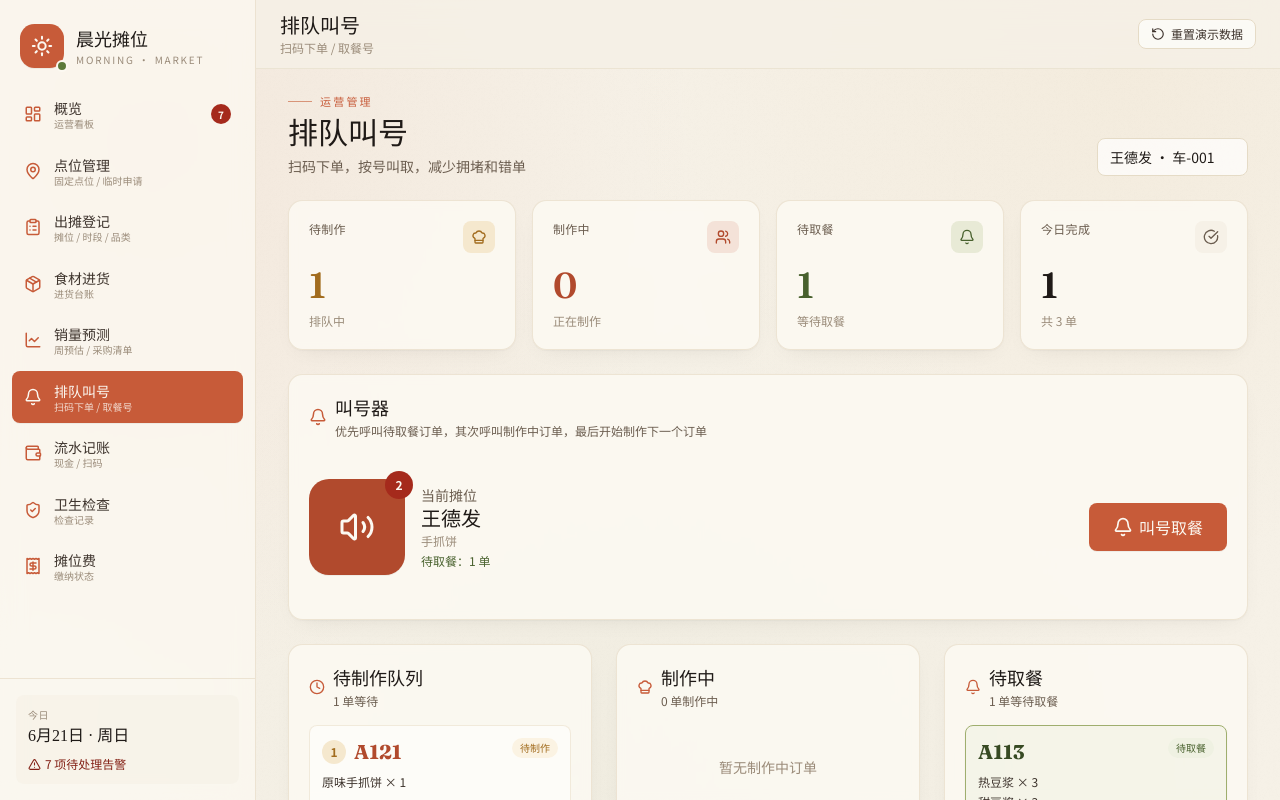
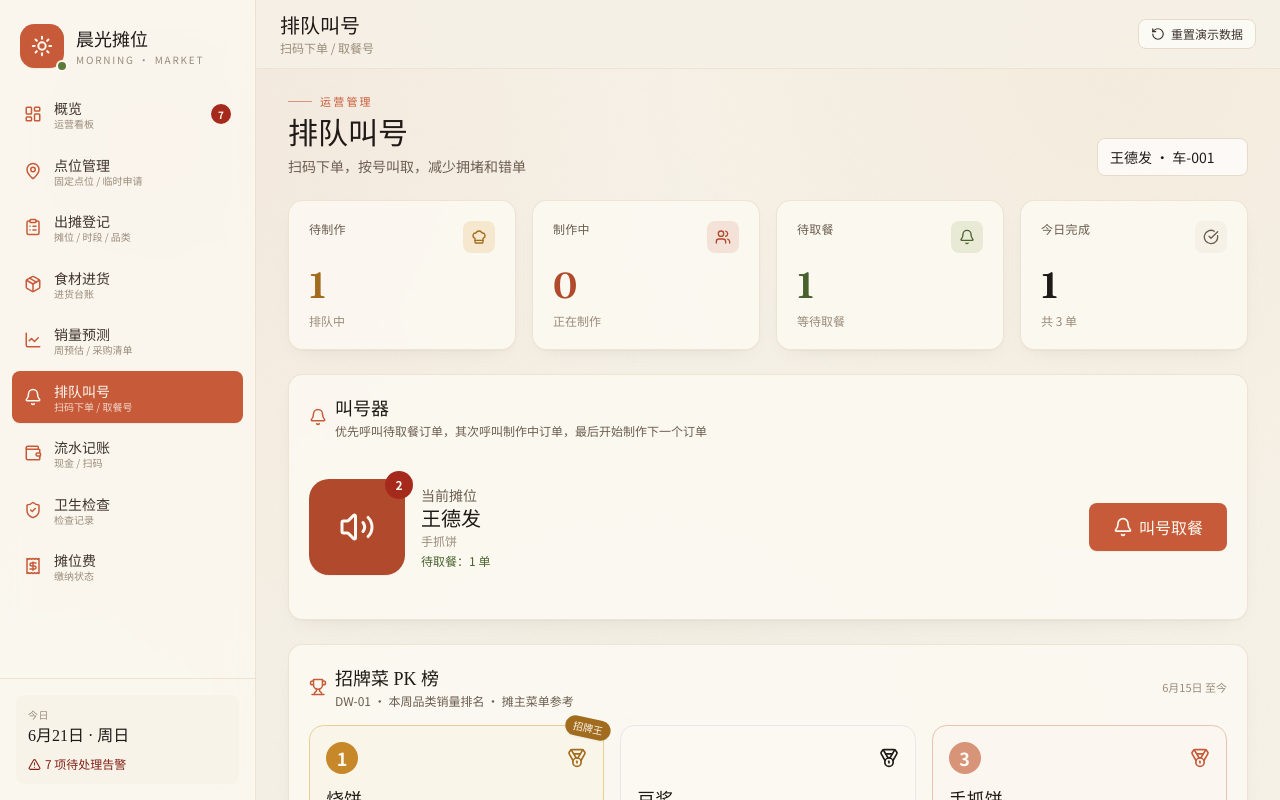
Before and after one commit to qq240098498/trae_tp61, a React (Vite) app: page /queue in a window 1280 px wide. Built offline with nearby package versions, Linux system fonts and the light colour scheme; a web font is replaced by a local one.

Commit message:
.1523281629553499:4ba33e70a0d279db57eb750c506a1e31_6a37cd7c149517bf82db1c78.6a37cd8c149517bf82db1c92.6a37cd8ce780da0379f29bb9:Trae CN.T(2026/6/21 19:39:56)

```diff
--- a/src/lib/business.ts
+++ b/src/lib/business.ts
@@ -10,8 +10,9 @@ import type {
   PaymentHistory,
   MonthlyFeeSummary,
   DunningNotice,
+  DailySalesRecord,
 } from "@/types";
-import { todayISO, addDays, daysBetween } from "@/lib/utils";
+import { todayISO, addDays, daysBetween, startOfWeekISO } from "@/lib/utils";
 
 /** 违规占道：当日点位非其固定点位 且 无对应 approved 临时申请 */
 export function isIllegalOccupation(
@@ -283,3 +284,104 @@ export function getStallTotalArrears(
     .filter((f) => f.stallId === stallId && isOverdueFee(f, today))
     .reduce((s, f) => s + (f.dueAmount - f.paidAmount), 0);
 }
+
+export interface CategoryRankingItem {
+  category: string;
+  totalQuantity: number;
+  totalRevenue: number;
+  stallCount: number;
+  topStall?: { stallId: string; stallName: string; quantity: number };
+}
+
+export interface LocationRanking {
+  locationId: string;
+  locationName: string;
+  locationCode: string;
+  rankings: CategoryRankingItem[];
+}
+
+export function computeCategoryRankings(
+  salesRecords: DailySalesRecord[],
+  stalls: Stall[],
+  locations: Location[],
+  locationId?: string,
+  startDate?: string,
+  endDate?: string,
+): LocationRanking[] {
+  const filteredRecords = salesRecords.filter((r) => {
+    if (startDate && r.date < startDate) return false;
+    if (endDate && r.date > endDate) return false;
+    if (locationId) {
+      const stall = stalls.find((s) => s.id === r.stallId);
+      if (!stall || stall.locationId !== locationId) return false;
+    }
+    return true;
+  });
+
+  const stallMap = new Map(stalls.map((s) => [s.id, s]));
+  const locMap = new Map(locations.map((l) => [l.id, l]));
+
+  const locationGroups = new Map<string, Map<string, { totalQuantity: number; totalRevenue: number; stalls: Map<string, number> }>>();
+
+  filteredRecords.forEach((record) => {
+    const stall = stallMap.get(record.stallId);
+    if (!stall) return;
+    const locId = stall.locationId;
+    if (!locationGroups.has(locId)) {
+      locationGroups.set(locId, new Map());
+    }
+    const categoryMap = locationGroups.get(locId)!;
+    if (!categoryMap.has(record.category)) {
+      categoryMap.set(record.category, { totalQuantity: 0, totalRevenue: 0, stalls: new Map() });
+    }
+    const catData = categoryMap.get(record.category)!;
+    catData.totalQuantity += record.quantity;
+    catData.totalRevenue += record.revenue;
+    const stallQty = catData.stalls.get(record.stallId) ?? 0;
+    catData.stalls.set(record.stallId, stallQty + record.quantity);
+  });
+
+  const results: LocationRanking[] = [];
+  locationGroups.forEach((categoryMap, locId) => {
+    const loc = locMap.get(locId);
+    if (!loc) return;
+    const rankings: CategoryRankingItem[] = [];
+    categoryMap.forEach((data, category) => {
+      let topStall: { stallId: string; stallName: string; quantity: number } | undefined;
+      data.stalls.forEach((qty, sid) => {
+        if (!topStall || qty > topStall.quantity) {
+          const stall = stallMap.get(sid);
+          topStall = { stallId: sid, stallName: stall?.name ?? sid, quantity: qty };
+        }
+      });
+      rankings.push({
+        category,
+        totalQuantity: data.totalQuantity,
+        totalRevenue: data.totalRevenue,
+        stallCount: data.stalls.size,
+        topStall,
+      });
+    });
+    rankings.sort((a, b) => b.totalQuantity - a.totalQuantity);
+    results.push({
+      locationId: locId,
+      locationName: loc.address,
+      locationCode: loc.code,
+      rankings,
+    });
+  });
+
+  return results.sort((a, b) => a.locationCode.localeCompare(b.locationCode));
+}
+
+export function getWeeklyCategoryRankings(
+  salesRecords: DailySalesRecord[],
+  stalls: Stall[],
+  locations: Location[],
+  locationId?: string,
+  today = todayISO(),
+): LocationRanking[] {
+  const weekStart = startOfWeekISO(today);
+  const weekEnd = today;
+  return computeCategoryRankings(salesRecords, stalls, locations, locationId, weekStart, weekEnd);
+}
--- a/src/lib/utils.ts
+++ b/src/lib/utils.ts
@@ -72,3 +72,11 @@ export function weekdayLabel(iso: string): string {
   const labels = ["周日", "周一", "周二", "周三", "周四", "周五", "周六"];
   return labels[d.getDay()];
 }
+
+export function startOfWeekISO(iso: string): string {
+  const d = new Date(iso.replace(/-/g, "/"));
+  const day = d.getDay();
+  const diff = day === 0 ? -6 : 1 - day;
+  d.setDate(d.getDate() + diff);
+  return toISODate(d);
+}
--- a/src/pages/QueueSystem.tsx
+++ b/src/pages/QueueSystem.tsx
@@ -8,9 +8,12 @@ import {
   QrCode,
   Store,
   Volume2,
+  Trophy,
+  Medal,
 } from "lucide-react";
 import { useStore } from "@/store/useStore";
-import { todayISO, formatMoney, cn } from "@/lib/utils";
+import { todayISO, formatMoney, cn, startOfWeekISO, formatDate } from "@/lib/utils";
+import { getWeeklyCategoryRankings } from "@/lib/business";
 import PageHeader from "@/components/PageHeader";
 import StatCard from "@/components/StatCard";
 import SectionCard from "@/components/SectionCard";
@@ -35,7 +38,7 @@ const STATUS_COLORS: Record<OrderStatus, string> = {
 };
 
 export default function QueueSystem() {
-  const { stalls, orders, updateOrderStatus, callNextOrder, recallOrder, completeOrder, cancelOrder } = useStore();
+  const { stalls, locations, salesRecords, orders, updateOrderStatus, callNextOrder, recallOrder, completeOrder, cancelOrder } = useStore();
   const [selectedStall, setSelectedStall] = useState<string>(stalls[0]?.id ?? "");
   const [callingOrder, setCallingOrder] = useState<Order | null>(null);
   const [showCallModal, setShowCallModal] = useState(false);
@@ -80,6 +83,17 @@ export default function QueueSystem() {
   );
 
   const currentStall = stalls.find((s) => s.id === selectedStall);
+
+  const weeklyRankings = useMemo(() => {
+    if (!currentStall) return null;
+    const rankings = getWeeklyCategoryRankings(salesRecords, stalls, locations, currentStall.locationId);
+    return rankings[0] ?? null;
+  }, [salesRecords, stalls, locations, currentStall]);
+
+  const top3Categories = useMemo(() => {
+    if (!weeklyRankings) return [];
+    return weeklyRankings.rankings.slice(0, 3);
+  }, [weeklyRankings]);
 
   const handleCallNext = () => {
     const next = callNextOrder(selectedStall);
@@ -212,6 +226,120 @@ export default function QueueSystem() {
               </button>
             </div>
           </div>
+        </SectionCard>
+      </div>
+
+      <div className="mb-6">
+        <SectionCard
+          title="招牌菜 PK 榜"
+          subtitle={`${weeklyRankings?.locationCode ?? ""} · 本周品类销量排名 · 摊主菜单参考`}
+          icon={<Trophy size={18} />}
+          action={
+            <span className="text-[11px] text-ink-faint">
+              {weeklyRankings ? `${formatDate(startOfWeekISO(today))} 至今` : ""}
+            </span>
+          }
+        >
+          {top3Categories.length === 0 ? (
+            <div className="py-8 text-center text-sm text-ink-faint">暂无本周销量数据</div>
+          ) : (
+            <div className="grid gap-4 sm:grid-cols-3">
+              {top3Categories.map((item, index) => (
+                <div
+                  key={item.category}
+                  className={cn(
+                    "relative rounded-xl border p-4 transition-all hover:shadow-md",
+                    index === 0
+                      ? "border-amber2-200 bg-amber2-50/50"
+                      : index === 1
+                      ? "border-ink-200 bg-cream-50"
+                      : "border-terracotta-200 bg-terracotta-50/30",
+                  )}
+                >
+                  <div className="mb-3 flex items-center justify-between">
+                    <span
+                      className={cn(
+                        "flex h-8 w-8 items-center justify-center rounded-full text-lg font-bold",
+                        index === 0
+                          ? "bg-amber2-400 text-cream-50"
+                          : index === 1
+                          ? "bg-ink-300 text-cream-50"
+                          : "bg-terracotta-300 text-cream-50",
+                      )}
+                    >
+                      {index + 1}
+                    </span>
+                    <Medal
+                      size={20}
+                      className={cn(
+                        index === 0
+                          ? "text-amber2-500"
+                          : index === 1
+                          ? "text-ink-400"
+                          : "text-terracotta-400",
+                      )}
+                    />
+                  </div>
+                  <div className="font-display text-lg text-ink">{item.category}</div>
+                  <div className="mt-1 text-xs text-ink-muted">本周销量 TOP</div>
+                  <div className="mt-3 flex items-baseline gap-1">
+                    <span className="font-serif text-2xl font-bold text-ink">
+                      {item.totalQuantity}
+                    </span>
+                    <span className="text-xs text-ink-faint">份</span>
+                  </div>
+                  <div className="mt-1 text-xs text-ink-soft">
+                    营收 {formatMoney(item.totalRevenue)}
+                  </div>
+                  <div className="mt-3 border-t border-cream-200/60 pt-2">
+                    <div className="text-[11px] text-ink-faint">销量冠军摊主</div>
+                    <div className="mt-0.5 flex items-center gap-1 text-sm font-medium text-ink">
+                      <ChefHat size={14} className="text-terracotta-400" />
+                      {item.topStall?.stallName}
+                    </div>
+                    <div className="text-[11px] text-ink-muted">
+                      售出 {item.topStall?.quantity} 份
+                    </div>
+                  </div>
+                  {index === 0 && (
+                    <div className="absolute -right-2 -top-2">
+                      <div className="rotate-12 rounded-full bg-amber2-500 px-2 py-0.5 text-[10px] font-bold text-cream-50 shadow-sm">
+                        招牌王
+                      </div>
+                    </div>
+                  )}
+                </div>
+              ))}
+            </div>
+          )}
+          {weeklyRankings && weeklyRankings.rankings.length > 3 && (
+            <div className="mt-4 border-t border-cream-200/60 pt-3">
+              <div className="mb-2 text-xs font-medium text-ink-soft">更多品类排名</div>
+              <div className="space-y-1.5">
+                {weeklyRankings.rankings.slice(3, 6).map((item, index) => (
+                  <div
+                    key={item.category}
+                    className="flex items-center justify-between rounded-md bg-cream-50/50 px-3 py-2"
+                  >
+                    <div className="flex items-center gap-2">
+                      <span className="flex h-5 w-5 items-center justify-center rounded-full bg-cream-200 text-[10px] font-bold text-ink-muted">
+                        {index + 4}
+                      </span>
+                      <span className="text-sm text-ink">{item.category}</span>
+                    </div>
+                    <div className="flex items-center gap-3">
+                      <span className="font-serif text-sm font-semibold text-ink tnum">
+                        {item.totalQuantity} 份
+                      </span>
+                      <span className="text-[11px] text-ink-faint">
+                        {item.stallCount} 摊竞争
+                      </span>
+                    </div>
+                  </div>
+                ))}
+              </div>
+            </div>
+          )}
         </SectionCard>
       </div>
 
```
